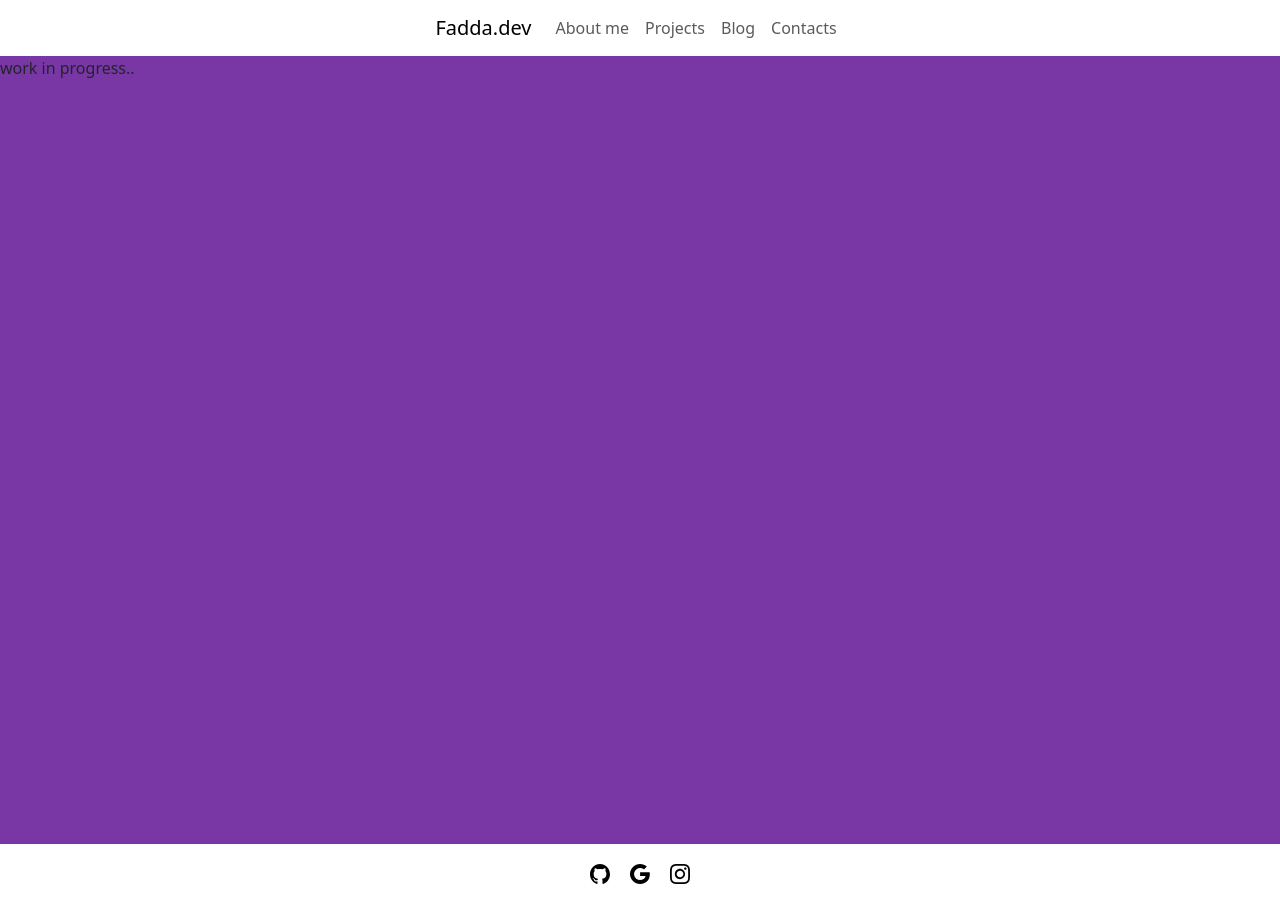
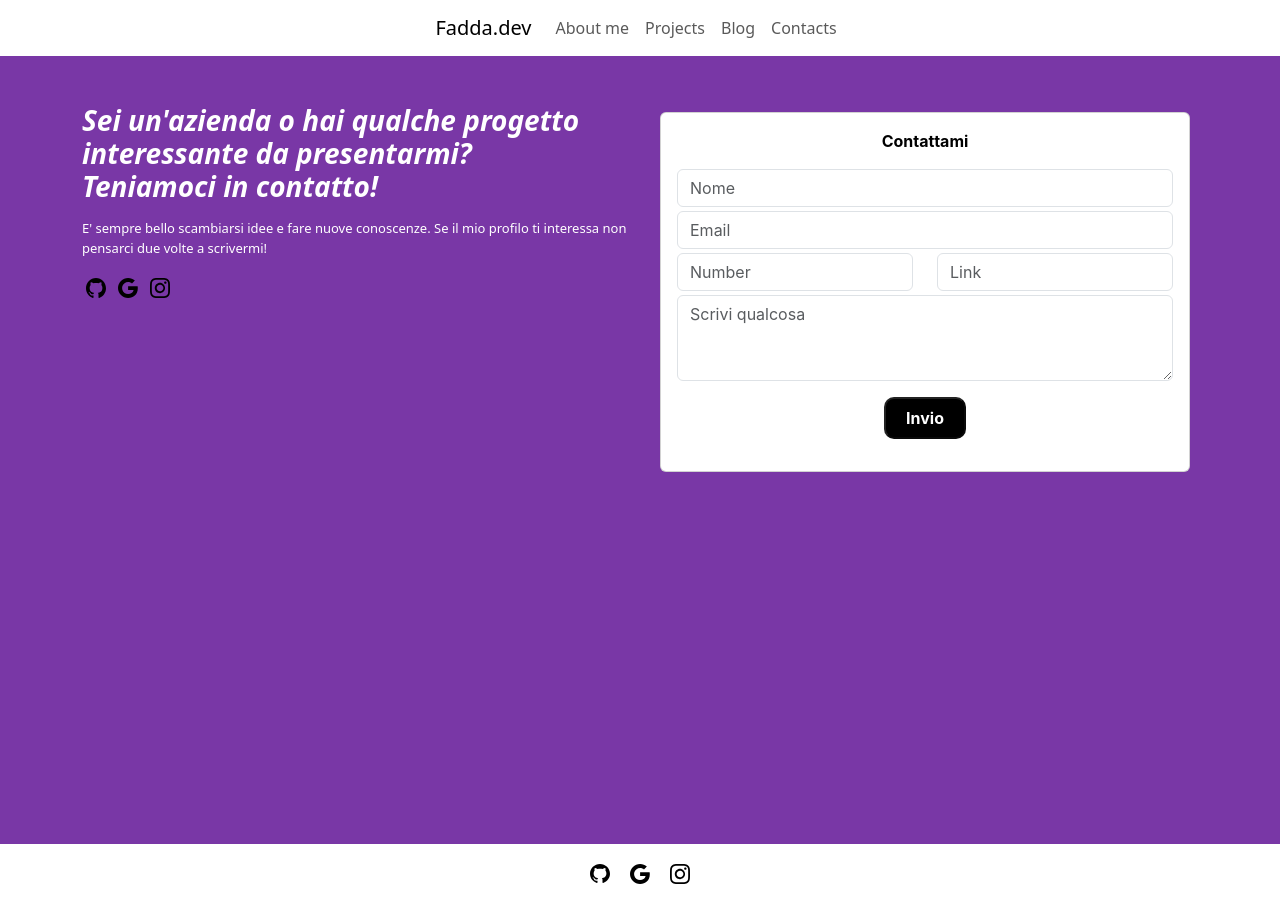
Before and after one commit to EmanuelFadda/EmanuelFadda.github.io, a Jekyll site: the page built from contacts.html, in a window 1280 px wide. Built offline with Jekyll 4.4.1, drawn with Linux system fonts in a browser that asks for light colours; some web fonts are replaced.

Commit message:
sviluppato la pagina /contacts

```diff
--- a/_layouts/default.html
+++ b/_layouts/default.html
@@ -6,6 +6,8 @@
     <title>{{site.title}}</title>
     <link rel="stylesheet" href="https://cdn.jsdelivr.net/npm/bootstrap@5.3.3/dist/css/bootstrap.min.css" integrity="sha384-QWTKZyjpPEjISv5WaRU9OFeRpok6YctnYmDr5pNlyT2bRjXh0JMhjY6hW+ALEwIH" crossorigin="anonymous">
     <script src="https://cdn.jsdelivr.net/npm/bootstrap@5.3.3/dist/js/bootstrap.min.js" integrity="sha384-0pUGZvbkm6XF6gxjEnlmuGrJXVbNuzT9qBBavbLwCsOGabYfZo0T0to5eqruptLy" crossorigin="anonymous"></script>
+    <link rel="preconnect" href="https://rsms.me/">
+    <link rel="stylesheet" href="https://rsms.me/inter/inter.css">
     <style>
         body{
         background-color: #7937A6;
@@ -14,7 +16,8 @@
 </head>
 <body>
     {% include header.html %}
-    {{ content }}
+        {{ content }}
+
     {% include footer.html %}
 
 </body>
--- a/contacts.html
+++ b/contacts.html
@@ -2,6 +2,83 @@
 permalink: /contacts
 layout: default
 ---
+<style>
+    .first_p{
+        font-weight: bold;
+        font-style: italic;
+        font-size: 28px;
+        line-height: 33px;
+        color:white
+    }
+    .second_p{
+        font-size: 13px;
+        color:white
+    }
+    .card-body{
+        font-weight: bold;
+        font-family: Inter ;
+        color: black
+    }
+    @media (max-width: 576px) {
+        .first_p , .second_p{
+          text-align:center;
+        }
+        .socials{
+            display: none;
+        }
+    }
+    button{
+        background-color:black;
+        color:white;
+        padding:7px 20px;
+        border-radius: 10px;
+    }
+</style>
 
-
-work in progress..
+<div class="container my-5">
+    <div class="row">
+        <div class="col-sm">
+            <p class="first_p">
+                Sei un'azienda o hai qualche progetto interessante da presentarmi?<br>
+                Teniamoci in contatto!
+            </p>
+            <p class="second_p">E' sempre bello scambiarsi idee e fare nuove conoscenze. Se il mio profilo ti interessa non pensarci due volte a scrivermi!</p>
+            <div class="socials">
+                {% for s in site.social_media %}
+                    <a href="{{s.url}}" class="mx-1"><img src="{{site.url_images}}/{{s.social}}.svg" width="20px" alt="{{s.social}}"></a>
+                {% endfor %}
+            </div>
+        </div>
+        <div class="col-sm ">
+            <div class=" m-2 card text-center">
+                <div class="card-body">
+                    <p> Contattami </p>
+                    <form>
+                        <div class="form-row">
+                            <div class="col-sm my-1">
+                                <input type="text" class="form-control" placeholder="Nome">
+                            </div>
+                            <div class="col-sm my-1">
+                                <input type="text" class="form-control" placeholder="Email">
+                            </div>
+                            <div class="col my-1">
+                                <div class="row ">
+                                    <div class="col">
+                                        <input type="text" class="form-control" placeholder="Number">
+                                    </div>
+                                    <div class="col">
+                                        <input type="text" class="form-control" placeholder="Link">
+                                    </div>
+                                </div>
+                            </div>
+                            <textarea class="form-control" rows="3" placeholder="Scrivi qualcosa" ></textarea>
+                            <div class="my-3">
+                                <button disabled type="submit"><b>Invio<b></button>
+                            </div>
+                        </div>
+                      </form>
+                </div>
+            </div>
+        </div>
+    </div>
+</div>
```
